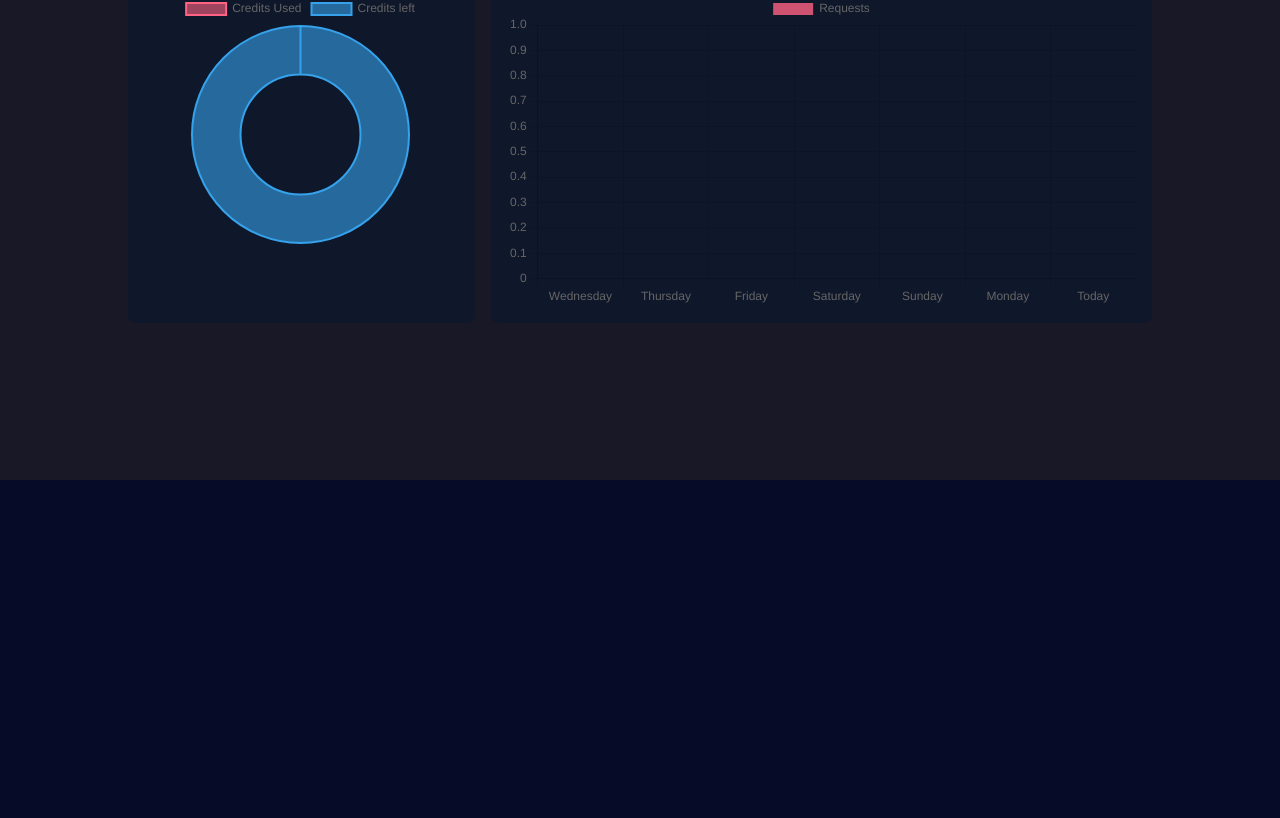
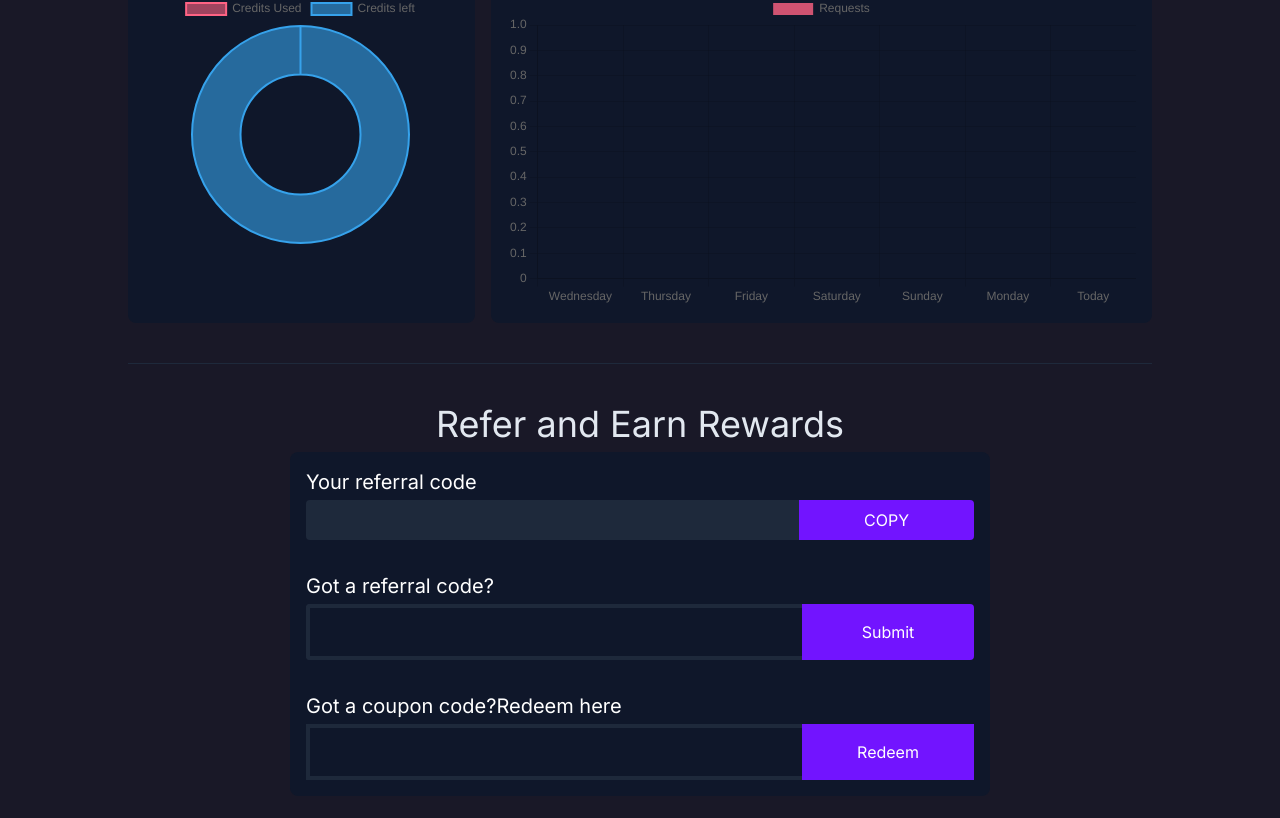
Before and after one commit to kanhaiya83/reacti-ai-landing-page, a React (Vite) app: page /profile in a window 1280 px wide. Shown: the part 320-1138 px from the top of the page. Before the commit the page ends 800 px from the top, so only its background shows below. Built offline with nearby package versions, Linux system fonts and the light colour scheme; no server answers; the database is empty; sample sign-in values are in the browser's storage.

Commit message:
referral section

```diff
--- a/src/pages/Profile.jsx
+++ b/src/pages/Profile.jsx
@@ -47,7 +47,7 @@ const ProfilePage = () => {
   return (
     <>
       <Layout>
-        <div className="w-full px-[10%]">
+        <div className="w-full px-[10%] pb-20">
           <div className="w-full flex justify-end items-center ">
             <button
               onClick={openModal}
@@ -70,7 +70,8 @@ const ProfilePage = () => {
                 {user.email}
               </h1>
               <h4 className="text-slate-400">
-               <div className="text-white font-medium">Plan:</div> {
+                <div className="text-white font-medium">Plan:</div>{" "}
+                {
                   pricingPlansData.find(
                     (plan) => plan.plan_id === currentPlanID
                   ).name
@@ -91,17 +92,17 @@ const ProfilePage = () => {
                   <div className="w-[80%] mx-auto">
                     <Doughnut
                       data={{
-  labels: ["Credits Used","Credits left"],
+                        labels: ["Credits Used", "Credits left"],
                         datasets: [
                           {
                             data: [count, limit - count],
                             backgroundColor: [
-                            'rgba(255, 99, 132, 0.6',
-                            'rgba(54, 162, 235, 0.6)',
+                              "rgba(255, 99, 132, 0.6",
+                              "rgba(54, 162, 235, 0.6)",
                             ],
                             borderColor: [
-                            'rgba(255, 99, 132, 1)',
-                            'rgba(54, 162, 235, 1)',
+                              "rgba(255, 99, 132, 1)",
+                              "rgba(54, 162, 235, 1)",
                             ],
                           },
                         ],
@@ -120,7 +121,7 @@ const ProfilePage = () => {
                 <div className="bg-slate-900 rounded-lg p-4 flex-[2]">
                   <h1 className="text-lg text-slate-200">Last Week Usage:</h1>
 
-                  <WeeklyUsageChart/>
+                  <WeeklyUsageChart />
                 </div>
               </div>
             </div>
@@ -133,25 +134,23 @@ const ProfilePage = () => {
               </button>
             </div> */}
           </div>
-        </div>
-        <ReferModal
+          <div className="w-ful h-[1px] bg-slate-800 my-4"></div>
+          <ReferralSection
             modalIsOpen={modalIsOpen}
             setIsOpen={setIsOpen}
             user={user}
           />
+        </div>
       </Layout>
     </>
   );
 };
 
-const ReferModal = ({ modalIsOpen, setIsOpen, user }) => {
+const ReferralSection = ({ user }) => {
   const { userDataQuery, setCounter } = useAuthContext();
   const [enteredCode, setEnteredCode] = useState("");
   const [enteredRedeemCode, setEnteredRedeemCode] = useState("");
   const [copied, setCopied] = useState(false);
-  function closeModal() {
-    setIsOpen(false);
-  }
   const userData = userDataQuery?.data || {};
   const handleRefer = async () => {
     if (enteredCode.length != 10) {
@@ -176,7 +175,6 @@ const ReferModal = ({ modalIsOpen, setIsOpen, user }) => {
       } else {
         errorToast("Some error occurred!!");
       }
-      setIsOpen(false);
       setEnteredCode("");
     } catch (e) {
       console.log(e);
@@ -206,7 +204,6 @@ const ReferModal = ({ modalIsOpen, setIsOpen, user }) => {
       } else {
         errorToast("Some error occurred!!");
       }
-      setIsOpen(false);
       setEnteredRedeemCode("");
     } catch (e) {
       console.log(e);
@@ -214,16 +211,12 @@ const ReferModal = ({ modalIsOpen, setIsOpen, user }) => {
     }
   };
   return (
-    <ReactModal
-      isOpen={modalIsOpen}
-      onRequestClose={closeModal}
-      style={customStyles}
-      contentLabel="Refer Modal"
-    >
-      <div className="bg-slate-800 text-white px-5 py-4 flex flex-col items-stretch">
-        <h1 className="text-2xl text-center mb-2">Refer a friend</h1>
-        <div className="flex mb-3 pb-3 border-b border-slate-600">
-          <h1 className="bg-slate-700 p-2 flex-[3]">{userData.referralCode}</h1>
+    <div className=" flex flex-col items-center mt-10">
+      <h1 className="text-4xl text-slate-200 mb-2">Refer and Earn Rewards</h1>
+      <div className="bg-slate-900 p-4 rounded-lg max-w-[700px] w-full">
+        <h1 className="text-xl mb-1">Your referral code</h1>
+        <div className="flex mb-3y rounded overflow-hidden mb-8">
+          <h1 className="bg-slate-800 p-2 flex-[3] ">{userData.referralCode}</h1>
           <button
             className="bg-primary p-2 flex-1"
             onClick={() => {
@@ -238,14 +231,14 @@ const ReferModal = ({ modalIsOpen, setIsOpen, user }) => {
           </button>
         </div>
         <h1 className="text-xl mb-1">Got a referral code?</h1>
-        <div className="flex mb-4">
+        <div className="flex mb-8  rounded overflow-hidden">
           <input
             type="text"
             value={enteredCode}
             onChange={(e) => {
               setEnteredCode(e.target.value);
             }}
-            className=" bg-slate-500 p-2 flex-[3]"
+            className=" bg-transparent border-4 border-slate-800 border-r-0 p-3 flex-[3]"
           />
           <button className="bg-primary p-2 flex-1" onClick={handleRefer}>
             Submit
@@ -259,14 +252,14 @@ const ReferModal = ({ modalIsOpen, setIsOpen, user }) => {
             onChange={(e) => {
               setEnteredRedeemCode(e.target.value);
             }}
-            className=" bg-slate-500 p-2 flex-[3]"
+            className=" bg-transparent border-4 border-slate-800 border-r-0 p-3 flex-[3]"
           />
           <button className="bg-primary p-2 flex-1" onClick={handleRedeem}>
             Redeem
           </button>
         </div>
       </div>
-    </ReactModal>
+    </div>
   );
 };
 export default ProfilePage;
```
Lines whose indentation alone changed are shown as unchanged.
